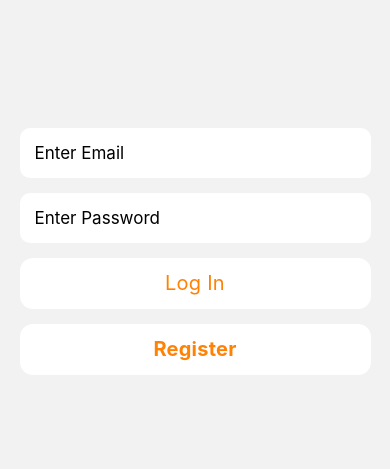
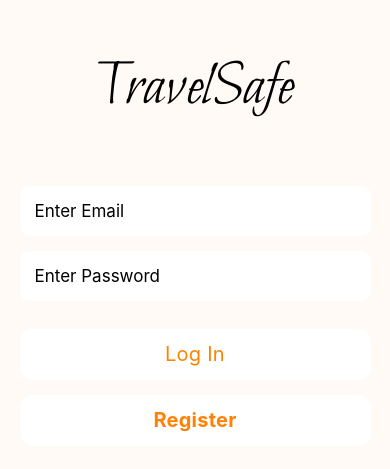
Before and after one commit to LukePetko/TravelSafe, a React Native app: screen /MapTab in a window 390 px wide. Before the commit this address had no page. Shown: the part 171-640 px from the top of the page. Built offline with nearby package versions, Linux system fonts and the light colour scheme; what expo-linking would draw is missing.

Commit message:
color theme start :)

```diff
--- a/App.tsx
+++ b/App.tsx
@@ -1,3 +1,4 @@
+import { useFonts } from "expo-font";
 import { StatusBar } from "expo-status-bar";
 import { SafeAreaProvider } from "react-native-safe-area-context";
 import { Provider } from "react-redux";
@@ -7,11 +8,17 @@ import useColorScheme from "./hooks/useColorScheme";
 import Navigation from "./navigation";
 import store from "./redux/store";
 
+const customFonts = {
+  Bilbo: require("./assets/fonts/Bilbo-Regular.ttf"),
+};
+
 export default function App() {
   const isLoadingComplete = useCachedResources();
   const colorScheme = useColorScheme();
 
-  if (!isLoadingComplete) {
+  const [isLoaded] = useFonts(customFonts);
+
+  if (!isLoadingComplete || !isLoaded) {
     return null;
   } else {
     return (
--- a/components/ThemedTextInput.tsx
+++ b/components/ThemedTextInput.tsx
@@ -1,5 +1,6 @@
 import { View, TextInput, StyleSheet } from "react-native";
 import React from "react";
+import useColorScheme from "../hooks/useColorScheme";
 
 interface Props {
     placeholder: string | null;
@@ -8,6 +9,9 @@ interface Props {
     autoCapitalize?: "none" | "sentences" | "words" | "characters";
     keyboardType: "default" | "email-address" | "numeric" | "phone-pad";
     secureTextEntry?: boolean;
+    autoCorrect?: boolean;
+
+    style?: any;
 }
 
 const ThemedTextInput = ({
@@ -17,16 +21,27 @@ const ThemedTextInput = ({
     autoCapitalize = "none",
     keyboardType = "default",
     secureTextEntry = false,
+    autoCorrect = false,
+    style,
 }: Props) => {
+    const theme = useColorScheme();
+
     return (
         <TextInput
-            style={localStyles.input}
+            style={[
+                style,
+                localStyles.input,
+                {
+                    backgroundColor: theme === "light" ? "white" : "#1C1C1E",
+                },
+            ]}
             value={value}
             onChangeText={onChangeText}
             placeholder={placeholder}
             autoCapitalize={autoCapitalize}
             keyboardType={keyboardType}
             secureTextEntry={secureTextEntry}
+            autoCorrect={autoCorrect}
         />
     );
 };
@@ -35,7 +50,6 @@ const localStyles = StyleSheet.create({
     input: {
         width: "90%",
         fontSize: 17,
-        backgroundColor: "white",
         padding: 15,
         borderRadius: 10,
         margin: 7.5,
--- a/screens/auth/Login.tsx
+++ b/screens/auth/Login.tsx
@@ -1,10 +1,11 @@
 import React, { useEffect, useState } from "react";
-import { View, Text, Pressable, TextInput } from "react-native";
+import { Pressable, TextInput } from "react-native";
 import { useDispatch } from "react-redux";
 import { auth } from "../../Firebase";
 import { login } from "../../redux/stores/user";
 import { styles } from "../../styles/global";
-// import { TextField } from "react-native-ios-kit";
+
+import { View, Text } from "../../components/Themed";
 
 import { signInWithEmailAndPassword } from "firebase/auth";
 import { loginStyles } from "../../styles/login.styles";
@@ -35,15 +36,22 @@ export const Login = () => {
 
     return (
         <View style={styles.container}>
+            <Text style={[styles.logoLarge, { marginBottom: 50 }]}>
+                TravelSafe
+            </Text>
             <ThemedTextInput
                 value={email}
                 onChangeText={(text) => setEmail(text)}
                 placeholder={"Enter Email"}
+                keyboardType={"email-address"}
             />
             <ThemedTextInput
                 value={password}
                 onChangeText={(text) => setPassword(text)}
                 placeholder={"Enter Password"}
+                secureTextEntry={true}
+                keyboardType={"default"}
+                style={{ marginBottom: 20 }}
             />
             <Pressable style={loginStyles.button} onPress={() => signIn()}>
                 <Text style={loginStyles.text}>Log In</Text>
--- a/styles/global.ts
+++ b/styles/global.ts
@@ -1,5 +1,9 @@
 import { Platform, StyleSheet } from "react-native";
 import { tintColorLight } from "../constants/Colors";
+import { Appearance } from "react-native";
+
+const colorScheme = Appearance.getColorScheme();
+console.log("colorScheme: ", colorScheme);
 
 export const styles = StyleSheet.create({
     container: {
@@ -24,4 +28,8 @@ export const styles = StyleSheet.create({
         fontSize: 14,
         color: "#2e78b7",
     },
+    logoLarge: {
+        fontFamily: "Bilbo",
+        fontSize: 64,
+    },
 });
```
Also changed, not shown: components/Themed.tsx (+11 -8 lines), assets/fonts/Bilbo-Regular.ttf (added).
